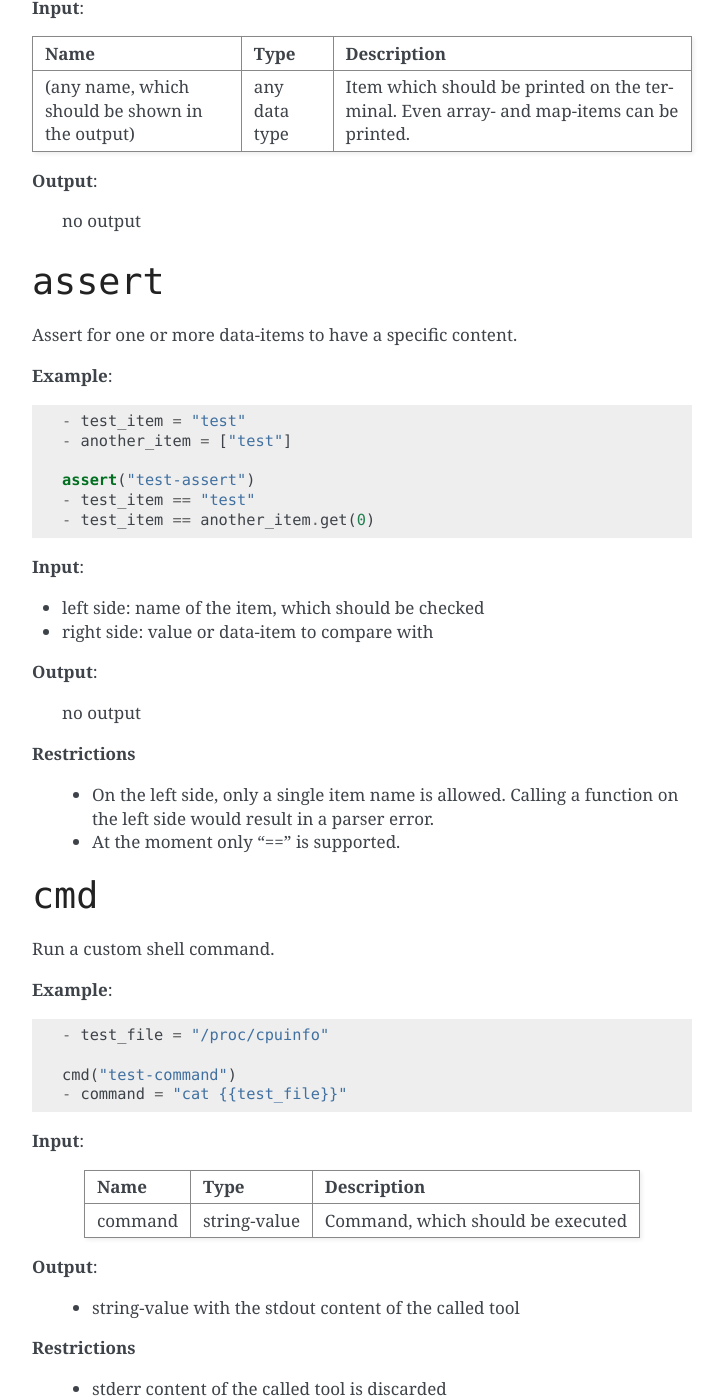
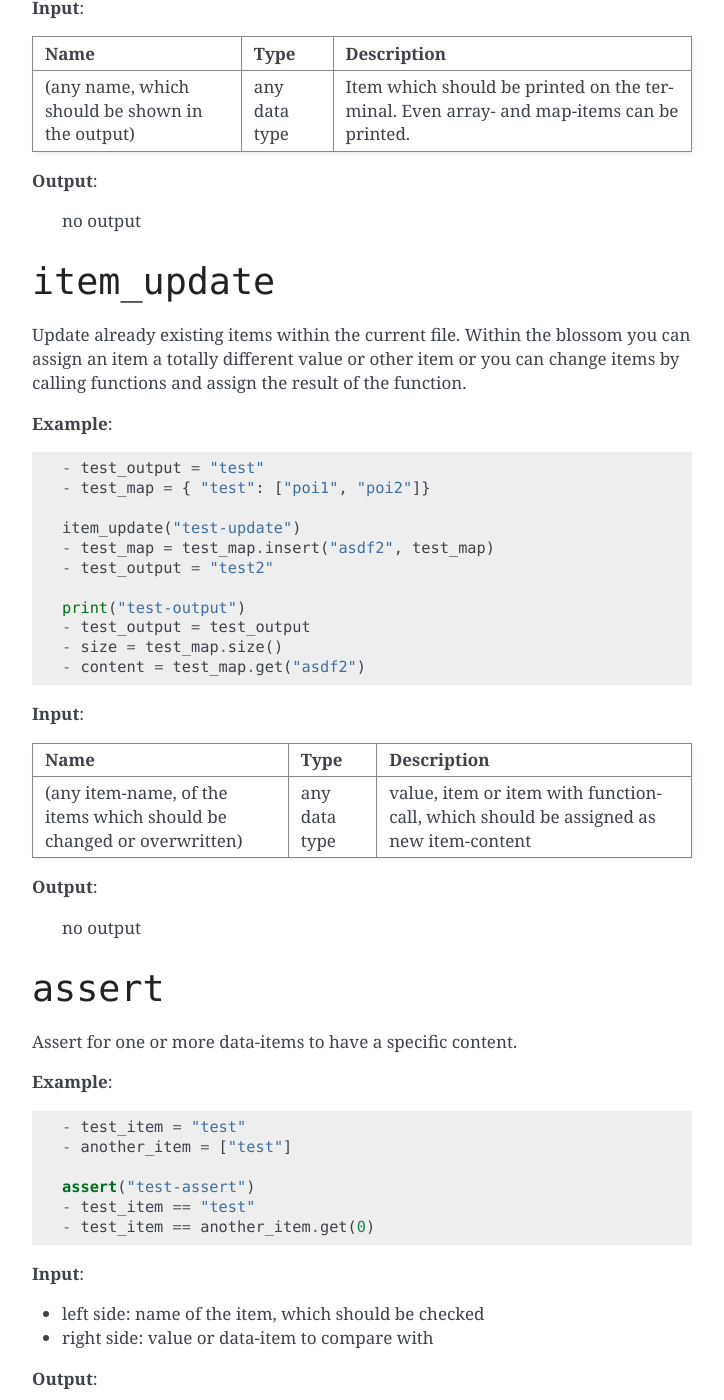
Before and after one commit to kitsudaiki/SakuraTree-Documentation, a Sphinx documentation site: the page built from source/blossoms/special.rst, in a window 1280 px wide and 1400 px high, scrolled down 630 px. Shown: the whole window, without its empty margins (388-1112 px from the left). Built offline with Sphinx 7.4.7, drawn with Linux system fonts in a browser that asks for light colours.

Commit message:
add new item_update-blossom

```diff
--- a/source/blossoms/special.rst
+++ b/source/blossoms/special.rst
@@ -51,6 +51,47 @@ Output:
 
     no output
 
+
+``item_update``
+---------------
+
+Update already existing items within the current file. Within the blossom you can assign an item a totally different value or other item or you can change items by calling functions and assign the result of the function.
+
+**Example**:
+
+::
+
+    - test_output = "test"
+    - test_map = { "test": ["poi1", "poi2"]}
+
+    item_update("test-update")
+    - test_map = test_map.insert("asdf2", test_map)
+    - test_output = "test2"
+
+    print("test-output")
+    - test_output = test_output
+    - size = test_map.size()
+    - content = test_map.get("asdf2")
+
+
+**Input**:
+
+.. tabularcolumns:: |m{0.4\textwidth}|m{0.15\textwidth}|m{0.38\textwidth}|
+
+.. list-table::
+    :header-rows: 1
+
+    * - **Name**
+      - **Type**
+      - **Description**
+
+    * - (any item-name, of the items which should be changed or overwritten)
+      - any data type
+      - value, item or item with function-call, which should be assigned as new item-content
+
+**Output**:
+
+    no output
 
 
 ``assert``
```
